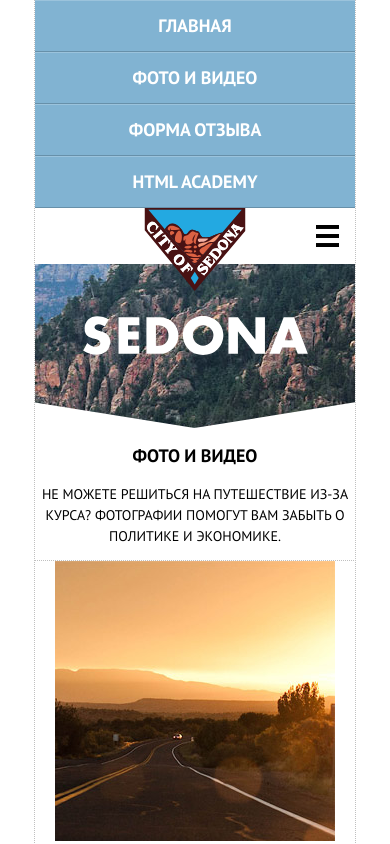
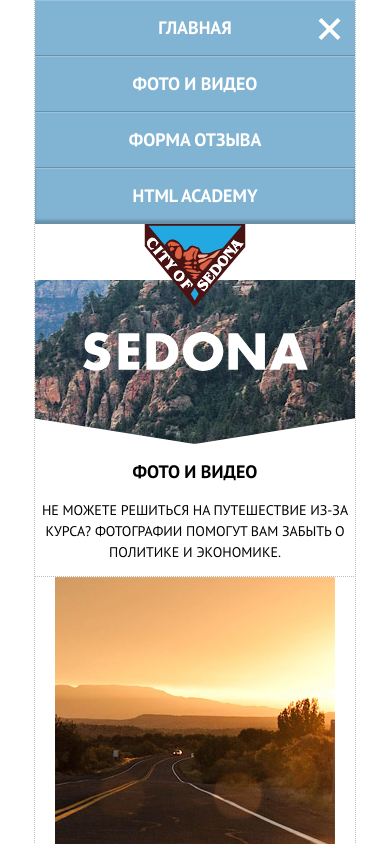
Before and after one commit to Curiouslynx/792537-sedona-1, a website: page source/photo.html in a window 390 px wide. Both pictures are taken after a click on the button "Открыть меню". Shown: the top 844 px of the page. Drawn offline with nearby package versions, Linux system fonts and the light colour scheme; files that its build step writes are made by us from their sources.

Commit message:
выполняет верстку меню с JS

```diff
--- /dev/null
+++ b/source/js/script.js
@@ -0,0 +1,13 @@
+var nav = document.querySelector(".main-nav");
+var menu = document.querySelector(".menu");
+var btn = document.querySelector(".main-nav__toggle-btn");
+
+nav.classList.remove("main-nav--nojs");
+
+btn.addEventListener("click", function(evt) {
+  if(!nav.classList.contains("main-nav--opened")) {
+    nav.classList.add("main-nav--opened");
+  } else {
+    nav.classList.remove("main-nav--opened");
+  }
+});
--- a/source/photo.html
+++ b/source/photo.html
@@ -11,20 +11,26 @@
 
     <header class="page-header">
 
-      <nav class="main-nav">
+      <nav class="main-nav main-nav--nojs">
+
+        <div class="main-nav__container">
+          <ul class="main-nav__list menu">
+            <li class="menu__item"><a href="index.html">Главная</a></li>
+            <li class="menu__item"><a>Фото и видео</a></li>
+            <li class="menu__item"><a href="form.html">Форма отзыва</a></li>
+            <li class="menu__item"><a href="academy.html">HTML Academy</a></li>
+          </ul>
+        </div>
 
         <a class="main-nav__logo-link" href="index.html">
           <img class="main-nav__logo-image" src="img/logo-sedona-mobile.svg" alt="Логотип Седона" width="102" height="83">
         </a>
 
-        <button class="main-nav__toggle-btn" type="button">Открыть меню</button>
-
-        <ul class="main-nav__list menu">
-          <li class="menu__item"><a href="index.html">Главная</a></li>
-          <li class="menu__item"><a>Фото и видео</a></li>
-          <li class="menu__item"><a href="form.html">Форма отзыва</a></li>
-          <li class="menu__item"><a href="academy.html">HTML Academy</a></li>
-        </ul>
+        <div class="main-nav__btn-wrapper">
+          <button class="main-nav__toggle-btn" type="button">
+            <span class="visually-hidden">Открыть меню</span>
+          </button>
+        </div>
 
       </nav>
 
@@ -134,5 +140,7 @@
       </div>
     </footer>
 
+    <script src="js/script.js"></script>
+
   </body>
 </html>
--- a/source/sass/main-nav.scss
+++ b/source/sass/main-nav.scss
@@ -1,35 +1,127 @@
 .main-nav {
-  display: flex;
-  flex-direction: column;
+  position: relative;
 }
 
-.main-nav__list {
-  order: -1;
+.main-nav__logo-link {
+  position: absolute;
+  left: 50%;
+  transform: translateX(-50%);
 
   @media (min-width: $tablet) {
-    order: inherit;
+    top: 0;
   }
 }
 
-.main-nav__logo-image {
-  position: absolute;
-  left: 50%;
-  transform: translateX(-50%);
+.main-nav__btn-wrapper {
+  min-height: 56px;
+  display: flex;
+
+  @media (min-width: $tablet) {
+    display: none;
+  }
 }
 
 .main-nav__toggle-btn {
+  position: relative;
   margin-left: auto;
-  padding: 0;
   width: 56px;
   height: 56px;
-  font-size: 0;
-  background-color: #ffffff;
+  background-color: transparent;
+  /*прежний вариант на svg:
   background-image: url("../img/icon-menu.svg");
   background-repeat: no-repeat;
-  background-position: center center;
+  background-position: center center;*/
   border: none;
 
   @media (min-width: $tablet) {
     display: none;
   }
 }
+
+.main-nav__toggle-btn::before {
+  content: "";
+
+  position: absolute;
+  top: 17px;
+  left: 17px;
+
+  width: 23px;
+  height: 4px;
+
+  background-color: #81b3d2;
+  box-shadow:
+    0 9px 0 0 #81b3d2,
+    0 18px 0 0 #81b3d2;
+}
+
+.main-nav__toggle-btn--close {
+  position: absolute;
+  top: 0;
+  right: 0;
+}
+
+.main-nav__toggle-btn--close::before {
+  background-color: #ffffff;
+  box-shadow: none;
+  transform: rotate(45deg);
+}
+
+.main-nav__toggle-btn--close::after {
+  content: "";
+
+  position: absolute;
+  top: 17px;
+  left: 17px;
+
+  width: 23px;
+  height: 4px;
+
+  background-color: #ffffff;
+  transform: rotate(-45deg);
+}
+
+.main-nav__container {
+  @media (max-width: 767px) {
+    display: none;
+  }
+}
+
+.main-nav--nojs .main-nav__container {
+  display: block;
+}
+
+.main-nav--nojs .main-nav__toggle-btn {
+  display: none;
+}
+
+.main-nav--opened .main-nav__container {
+  display: block;
+}
+
+.main-nav--opened .main-nav__toggle-btn {
+  position: absolute;
+  top: 10px;
+  right: 0;
+}
+
+.main-nav--opened .main-nav__toggle-btn::before {
+  background-color: #ffffff;
+  box-shadow: none;
+  transform: rotate(45deg);
+  width: 27px;
+  height: 4px;
+}
+
+.main-nav--opened .main-nav__toggle-btn::after {
+  content: "";
+
+  position: absolute;
+  top: 17px;
+  left: 17px;
+
+  width: 27px;
+  height: 4px;
+
+  background-color: #ffffff;
+  transform: rotate(-45deg);
+}
--- a/source/sass/menu.scss
+++ b/source/sass/menu.scss
@@ -1,17 +1,15 @@
 .menu {
   @include masterfont;
   @include ulreset;
-  display: flex;
-  flex-direction: column;
 
   @media (min-width: $tablet) {
-    flex-direction: row;
+    display: flex;
     justify-content: space-around;
   }
 }
 
 .menu__item {
-  @media (min-width: $tablet) {
+  @media (min-width: $desktop) {
     width: 20%;
   }
 }
@@ -24,8 +22,8 @@
 
 .menu__item a {
   display: block;
-  padding-top: 12px;
-  padding-bottom: 12px;
+  padding-top: 14px;
+  padding-bottom: 14px;
   background-color: $menubgcolor;
   border-top: 1px solid $menubordertopcolor;
   border-bottom: 1px solid $menuborderbottomcolor;
@@ -43,3 +41,23 @@
     color: #000000;
   }
 }
+
+.menu__item a[href] {
+  &:hover,
+  &:focus {
+    background-color: #669ec0;
+  }
+  &:active {
+    background-color: #5496bd;
+    color: rgba(255,255,255,0.3);
+  }
+  &:disabled {
+    background-color: #e5e5e5;
+  }
+}
+
+.menu__item:last-child a {
+  @media (max-width: 767px) {
+    box-shadow: inset 0 -3px 3px 0 rgba(0,0,0,0.2);
+  }
+}
--- a/source/sass/scaffolding.scss
+++ b/source/sass/scaffolding.scss
@@ -39,13 +39,17 @@ a {
   text-decoration: none;
 }
 
-.visually-hidden {
+.visually-hidden:not(:focus):not(:active) {
   position: absolute;
+
   width: 1px;
   height: 1px;
   margin: -1px;
   border: 0;
   padding: 0;
+
+  white-space: nowrap;
+
   clip-path: inset(100%);
   clip: rect(0 0 0 0);
   overflow: hidden;
```
Also changed, not shown: source/form.html (+17 -9 lines), source/index.html (+17 -9 lines).
